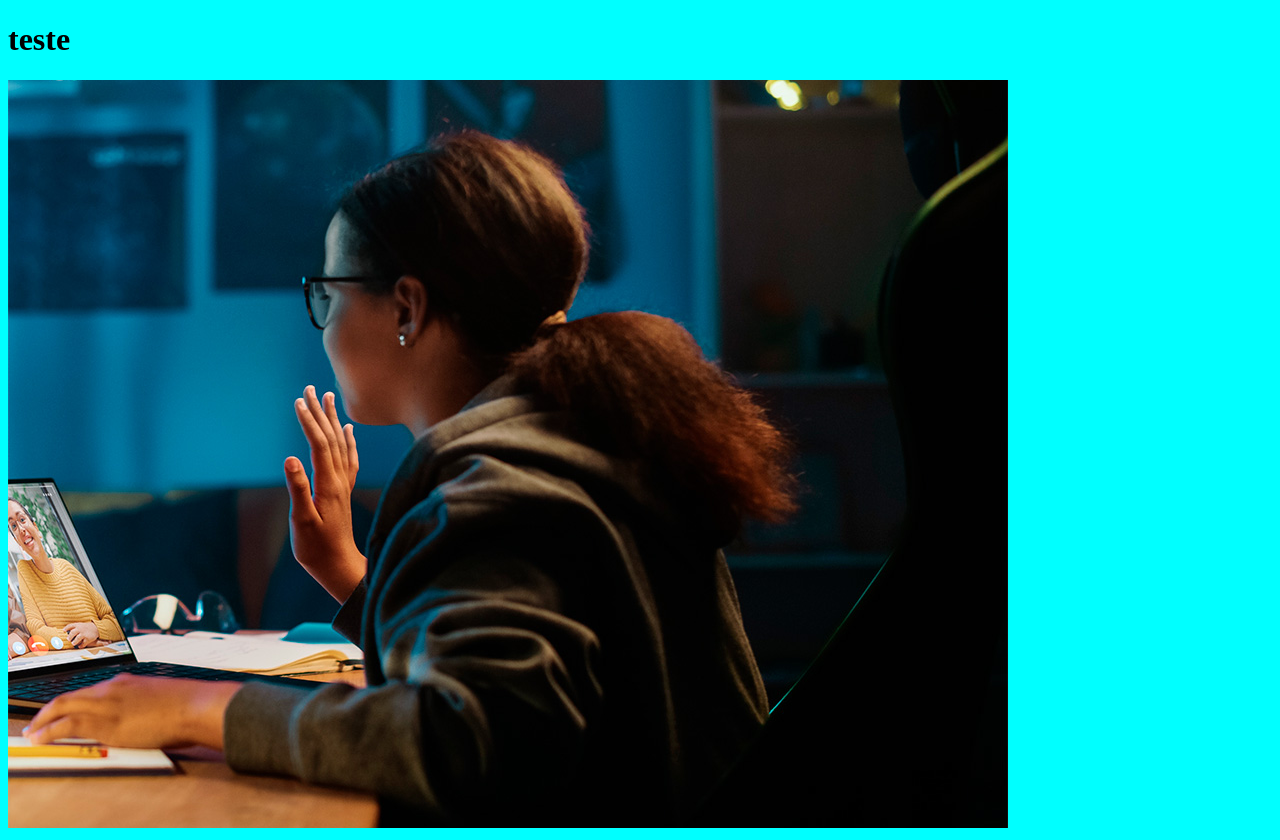
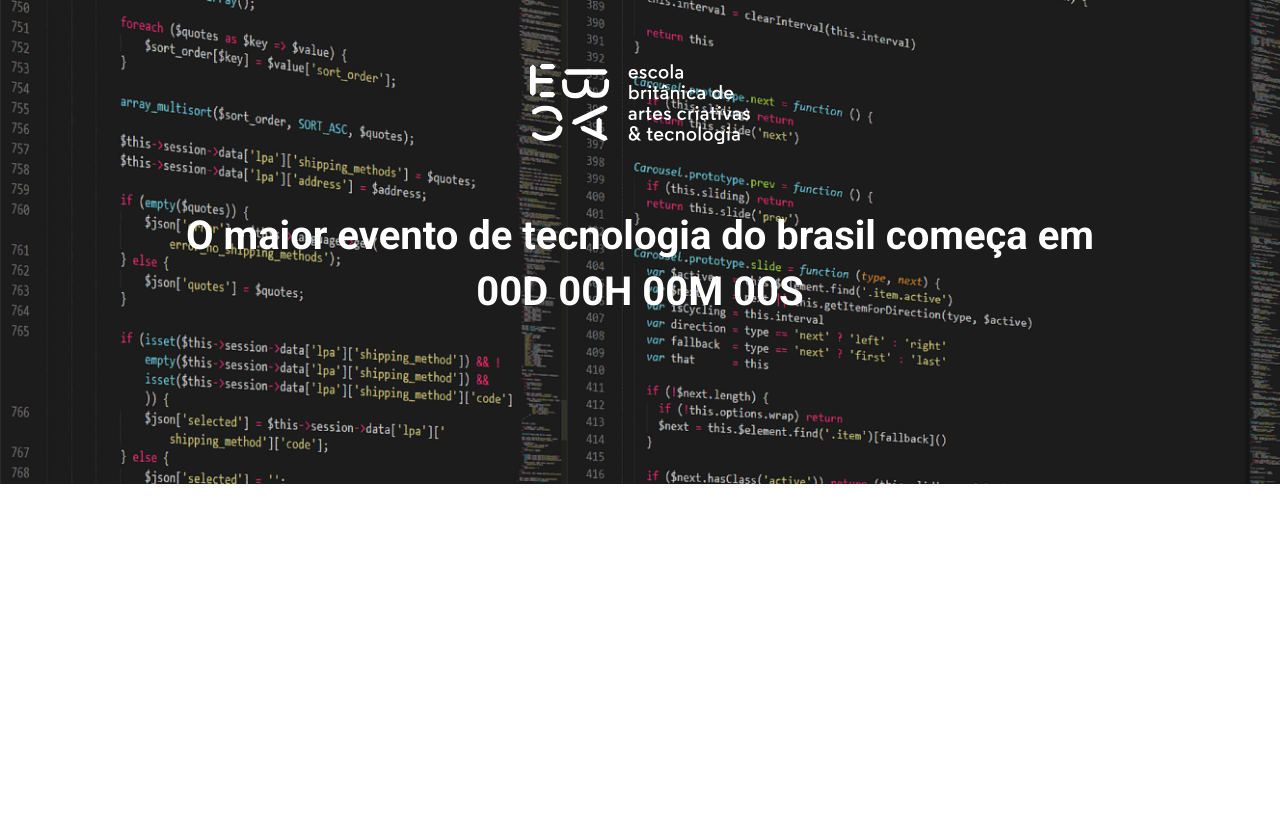
Before and after one commit to paulobeltramin/evento_ebac, a website built with Parcel: page src/index.html in a window 1280 px wide. After the commit the page ends 800 px from the top, so only its background shows below. Built offline with nearby package versions, Linux system fonts and the light colour scheme.

Commit message:
criado a hero da pagina

```diff
--- a/src/index.html
+++ b/src/index.html
@@ -4,11 +4,32 @@
     <meta charset="UTF-8">
     <meta name="viewport" content="width=device-width, initial-scale=1.0">
     <title>Evento ebac</title>
+    <link rel="preconnect" href="https://fonts.googleapis.com">
+    <link rel="preconnect" href="https://fonts.gstatic.com" crossorigin>
+    <link href="https://fonts.googleapis.com/css2?family=Roboto:wght@400;700&display=swap" rel="stylesheet">
     <link rel="stylesheet" href="./styles/main.scss">
     <script src="./scripts/main.js" defer></script>
 </head>
+
 <body>
-   <h1>teste</h1>
-   <img src="./images/backend.png" alt="">
+
+  <header>
+     <div class="container">
+        <div class="hero">
+            <img class="hero__logo" src="./images/ebac_logo.svg" alt="logo">
+
+            <div>
+                <p class="hero__logo__text">
+                   O maior evento de tecnologia do brasil começa em 00D 00H 00M 00S
+                </p>
+            </div>
+        </div>
+     </div>
+
+
+  </header>
+
+
+
 </body>
 </html>
--- /dev/null
+++ b/src/styles/_hero.scss
@@ -0,0 +1,38 @@
+.hero {
+    padding-top: 64px;
+    padding-bottom: 100px;
+    margin: 0 auto;
+    background-image: url(../images/fundo.png);
+    background-repeat: no-repeat;
+    background-size: cover;
+
+
+    &__logo {
+        display: block;
+        margin: 0 auto;
+        height: 80px;
+        margin-bottom: 64px;
+
+
+
+        &__text {
+           text-align: center;
+            margin: 0 auto;
+            margin-bottom: 64px;
+            color: #fff;
+            font-size: 40px;
+            line-height: 56px;
+            font-weight: 800;
+            max-width: 916px;
+
+            @media screen and (max-width:640px){
+                max-width: 350px;
+            }
+
+
+        }
+
+    }
+
+
+}
--- a/src/styles/main.scss
+++ b/src/styles/main.scss
@@ -1,5 +1,24 @@
+@use "hero";
+
+*{
+    padding: 0;
+    margin: 0;
+    box-sizing: border-box;
+    font-family: roboto,sans-serif;
+}
+
+.container{
+    max-width: 1300px;
+    width: 100%;
+    margin: 0 auto;
 
 
-body{
-    background-color: aqua;
+    @media screen and (max-width:640px){
+        max-width: 80%;
+    }
+
+
+    @media screen and (max-width:1024px){
+        max-width: 90%;
+    }
 }
```
